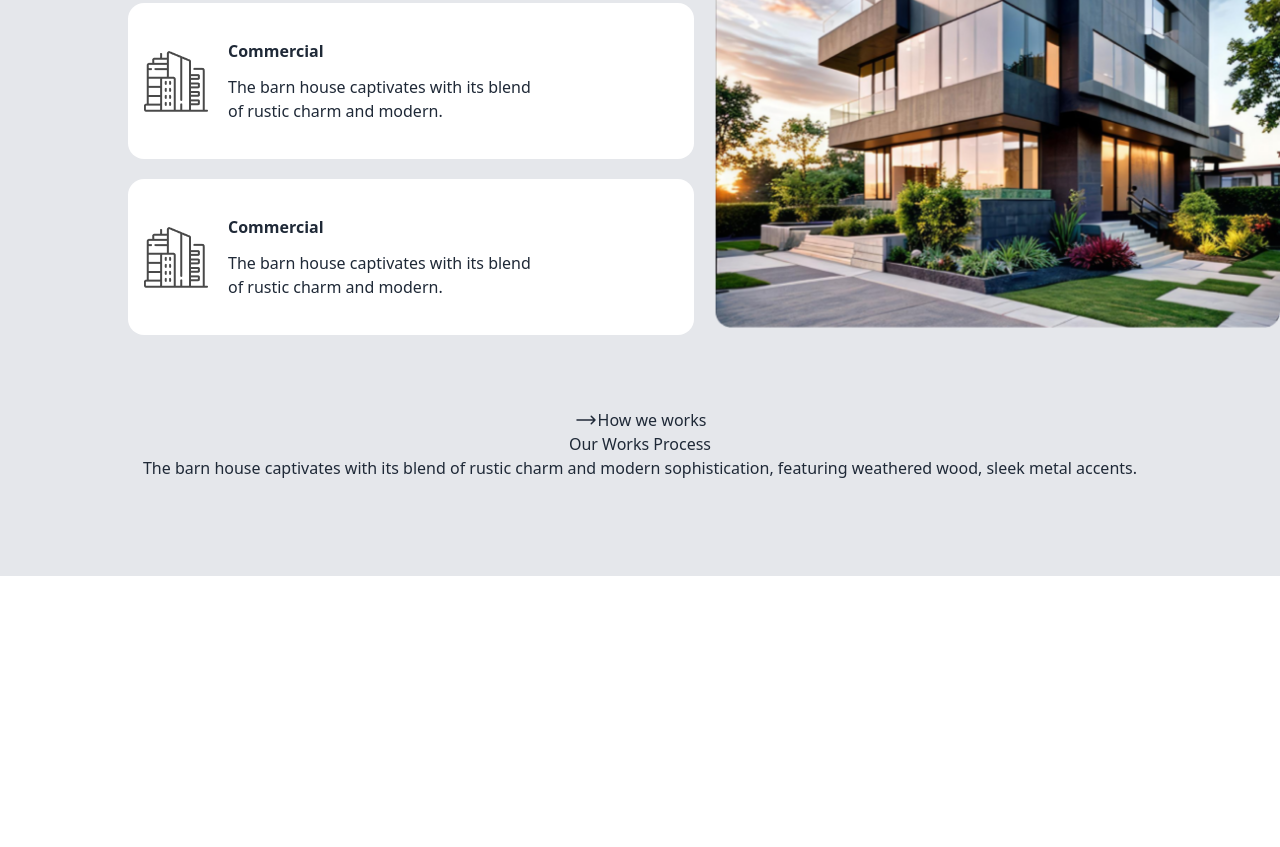
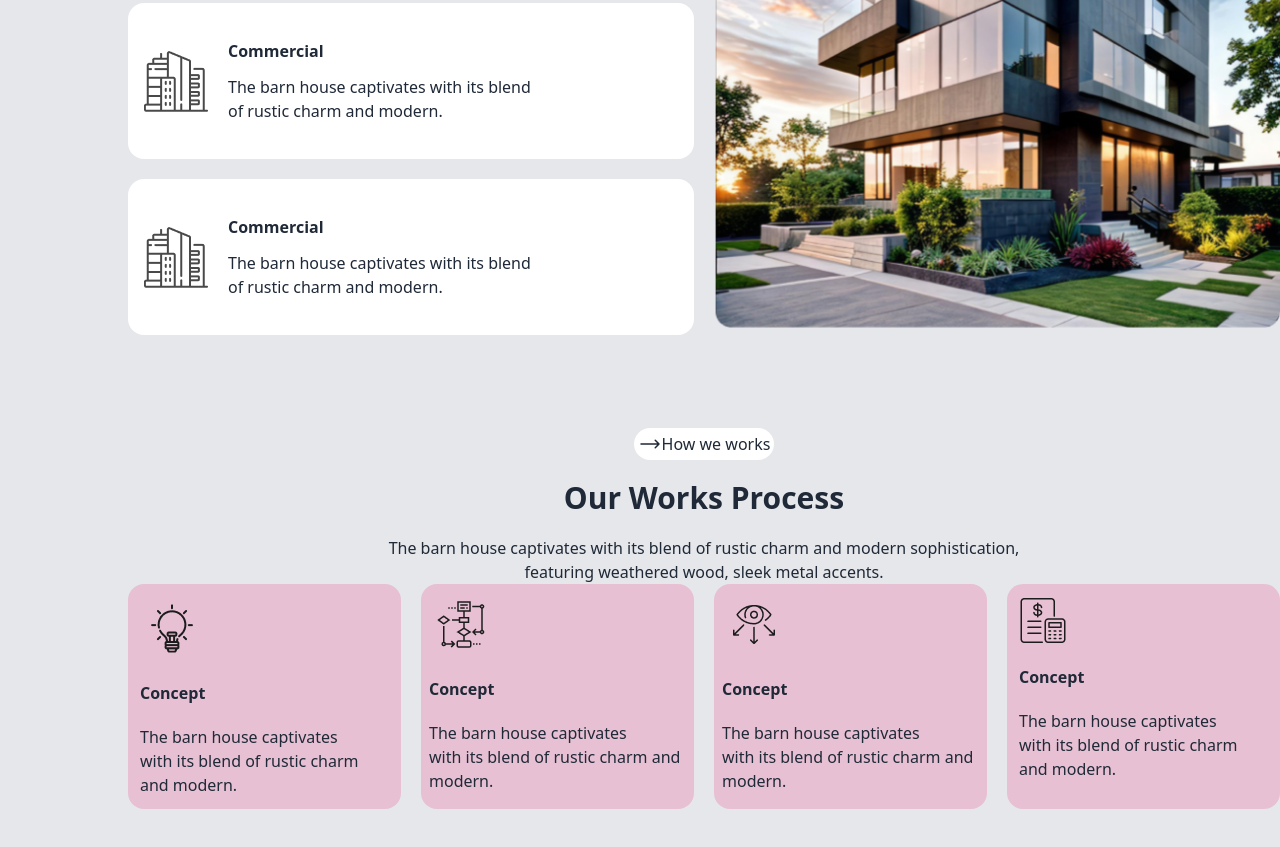
Before and after one commit to Abdur55/Tailwind-Assignment-03, a plain HTML site: page index.html in a window 1280 px wide. Shown: the part 1205-2052 px from the top of the page. Before the commit the page ends 1781 px from the top, so only its background shows below. Drawn offline with nearby package versions, Linux system fonts and the light colour scheme.

Commit message:
first commit

```diff
--- a/index.html
+++ b/index.html
@@ -116,14 +116,36 @@
 
 <!-- How we works ------start-------->
 
-<div>
+<div class="container mx-auto lg:pl-32">
   <div class="text-center">
-    <button class="mx-auto flex"><svg xmlns="http://www.w3.org/2000/svg" fill="none" viewBox="0 0 24 24" stroke-width="1.5" stroke="currentColor" class="size-6">
+    <button class="mx-auto flex m-5 p-1 bg-white rounded-2xl"><svg xmlns="http://www.w3.org/2000/svg" fill="none" viewBox="0 0 24 24" stroke-width="1.5" stroke="currentColor" class="size-6">
       <path stroke-linecap="round" stroke-linejoin="round" d="M17.25 8.25 21 12m0 0-3.75 3.75M21 12H3" />
     </svg> How we works
     </button>
-    <h3>Our Works Process</h3>
-    <p>The barn house captivates with its blend of rustic charm and modern sophistication, featuring weathered wood, sleek metal accents.</p>
+    <h3 class="text-3xl font-bold mb-5">Our Works Process</h3>
+    <p>The barn house captivates with its blend of rustic charm and modern sophistication, <br>featuring weathered wood, sleek metal accents.</p>
+  </div>
+  <div class="grid grid-cols-4 gap-5">
+    <div class="bg-[#E7C1D3] rounded-2xl p-3">
+      <img class="mb-5 p-2" src="assets/concept.png" alt="">
+      <h3 class="font-bold mb-5">Concept</h3>
+      <p>The barn house captivates <br> with its blend of rustic charm <br> and modern.</p>
+    </div>
+    <div class="bg-[#E7C1D3] rounded-2xl p-2">
+      <img class="mb-5 p-2" src="assets/flow-chart.png" alt="">
+      <h3 class="font-bold mb-5">Concept</h3>
+      <p>The barn house captivates <br> with its blend of rustic charm and modern.</p>
+    </div>
+    <div class="bg-[#E7C1D3] rounded-2xl p-2">
+      <img class="mb-5 p-2" src="assets/vision.png" alt="">
+      <h3 class="font-bold mb-5">Concept</h3>
+      <p>The barn house captivates <br> with its blend of rustic charm and modern.</p>
+    </div>
+    <div class="bg-[#E7C1D3] rounded-2xl p-3 ">
+      <img class="mb-5 " src="assets/budget-planning.png" alt="">
+      <h3 class="font-bold mb-5">Concept</h3>
+      <p>The barn house captivates <br> with its blend of rustic charm and modern.</p>
+    </div>
   </div>
 </div>
 
```
